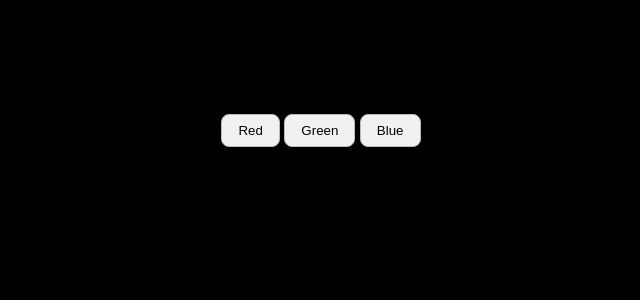
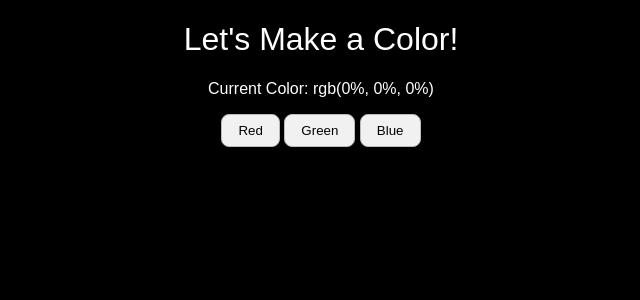
Before and after one commit to galenguyer/color, a Flask app: page / in a window 1280 px wide. Shown: the top 300 px of the page, without its empty margins (319-959 px from the left). Run offline with Flask 2, Linux system fonts and the light colour scheme; data that the repository does not hold is empty.

Commit message:
Update JS to change colors automatically

```diff
--- a/color/templates/index.html
+++ b/color/templates/index.html
@@ -54,15 +54,30 @@
                     })
                     .then(response => response.json())
                     .then(json => {
-                        t = json.red + json.green + json.blue;
-                        rp = Math.floor(json.red * 100 / t)
-                        gp = Math.floor(json.green * 100 / t)
-                        bp = Math.floor(json.blue * 100 / t)
+                        let t = json.red + json.green + json.blue;
+                        let rp = Math.floor(json.red * 100 / t)
+                        let gp = Math.floor(json.green * 100 / t)
+                        let bp = Math.floor(json.blue * 100 / t)
                         document.getElementById('color').innerText = `rgb(${rp}%, ${gp}%, ${bp}%)`;
                         document.getElementsByTagName('body')[0].style.backgroundColor = `rgb(${rp}%, ${gp}%, ${bp}%)`;
+                        updateColors();
                     })
                     .catch(err => console.log(err));
                 }
+                function brightness(r, g, b) {
+                    return ((0.2126*r) + (0.7152*g) + (0.0722*b));
+                }
+                function updateColors() {
+                    let color = document.getElementById('color').innerText;
+                    let rgb = color.substring(4, color.length-1).replace(/ /g, '').replace(/%/g, '').split(',');
+                    let bright = brightness(parseInt(rgb[0]) * 255 / 100, parseInt(rgb[1]) * 255 / 100, parseInt(rgb[2]) * 255 / 100);
+                    if (bright < 128) {
+                        document.getElementsByTagName('body')[0].style.color = 'white';
+                    } else {
+                        document.getElementsByTagName('body')[0].style.color = 'black';
+                    }
+                }
+                updateColors();
             </script>
 
             {% if commit_hash %}
```
